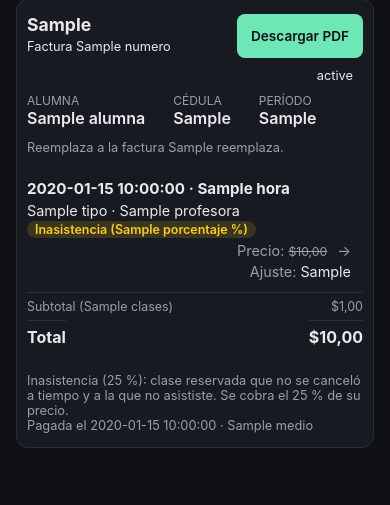
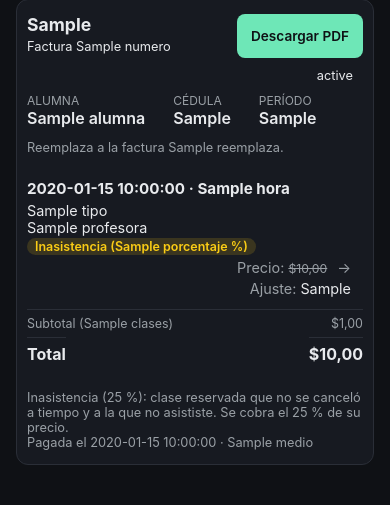
Before and after one commit to pilisoldo1-code/Just-Show-Up, a FastAPI app: template app/templates/mis_facturas.html in a window 390 px wide. Shown: the part 320-825 px from the top of the page. Before the commit the page ends 768 px from the top, so only its background shows below. Run offline with FastAPI, Linux system fonts and the light colour scheme; the template is opened without the code that fills it: most values are stand-ins (such as "Sample title", 1, 10 or a date in 2020).

Commit message:
Alumna, Mis facturas: «Fecha límite de pago: DD/MM/AAAA» y, en celular, tipo y profesora en renglones distintos
Co-Authored-By: Claude Opus 5.5 <noreply@anthropic.com>

```diff
--- a/app/static/style.css
+++ b/app/static/style.css
@@ -4271,6 +4271,15 @@ main.baja-pagina h1 {
         font-size: 0.9rem;
     }
 
+    /* la alumna ve el tipo y la profesora en renglones distintos (la profesora los ve juntos) */
+    .factura-alumna .factura-tabla tbody .ft-prof {
+        display: block;
+    }
+
+    .factura-alumna .factura-tabla tbody .ft-prof::before {
+        content: none;
+    }
+
     .factura-tabla tbody .ft-asis {
         display: block;
         width: fit-content;
--- a/app/templates/mis_facturas.html
+++ b/app/templates/mis_facturas.html
@@ -43,7 +43,7 @@
             {% include "_factura_lineas.html" %}
             {% if f.pago %}<p class="nota">Pagada el {{ f.pago.fecha }} · {{ f.pago.medio }}</p>
             {% elif f.estado_factura == 'confirmada' and f.estado_pago == 'pendiente' and f.vence_txt %}
-            <p class="nota vence-linea{% if f.vencida %} vence-vencida{% endif %}">{% if f.vencida %}Venció el {{ f.vence_txt }}: podés pagarla igual.{% else %}Pagala hasta el {{ f.vence_txt }} inclusive.{% endif %}</p>
+            <p class="nota vence-linea{% if f.vencida %} vence-vencida{% endif %}">Fecha límite de pago: {{ f.vence_txt }}{% if f.vencida %} (vencida: podés pagarla igual){% endif %}</p>
             {% endif %}
             {% if pago_mp and f.estado_factura == 'confirmada' and f.estado_pago == 'pendiente' %}
             <div class="factura-acciones">
```
Also changed, not shown: tests/test_mercadopago.py (+1 -1 lines), tests/test_mobile_alumna.py (+26 -0 lines).
